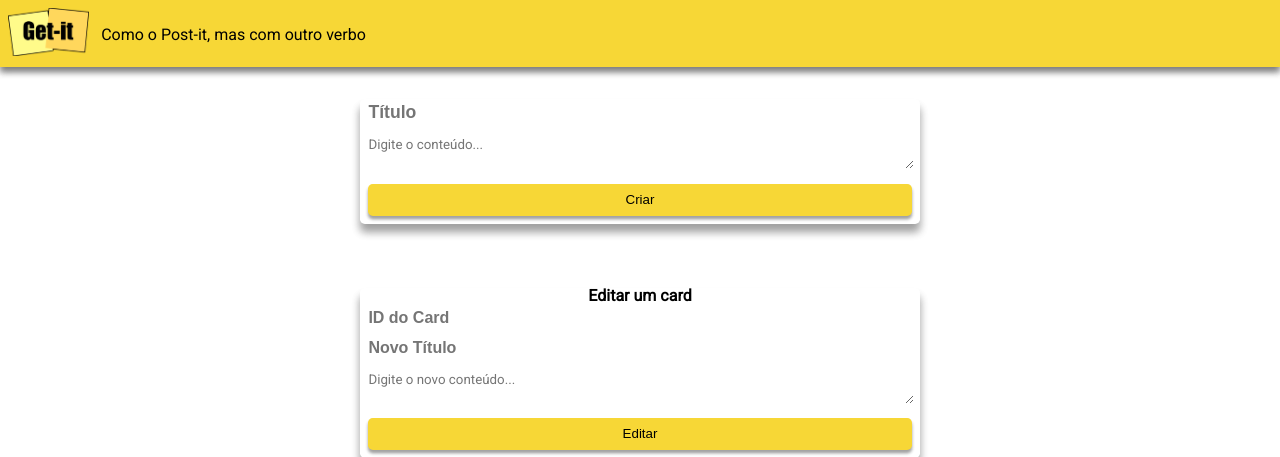
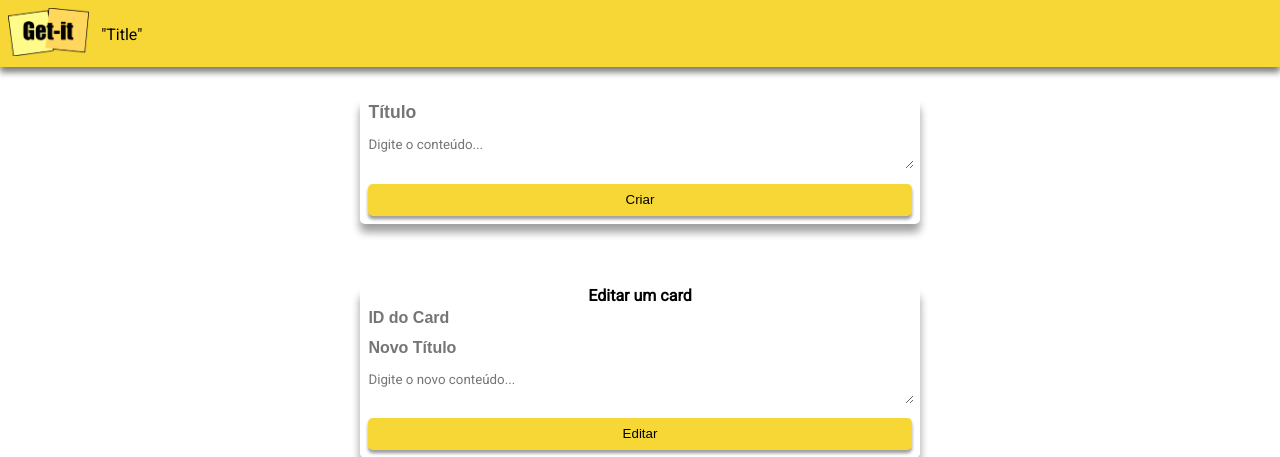
Before and after one commit to renatex333/P1B-TecWeb, a Django app: page / in a window 1280 px wide. Shown: the top 457 px of the page. Run offline with Django 4.2, Linux system fonts and the light colour scheme; data that the repository does not hold is empty; some libraries are stand-ins or nearby versions.

Commit message:
Update index.html

```diff
--- a/notes/templates/notes/index.html
+++ b/notes/templates/notes/index.html
@@ -4,7 +4,7 @@
 {% block content %}
 <div class="appbar">
     <img src="{% static 'notes/img/logo-getit.png' %}" class="logo"/>
-    <span class="subtitle">Como o Post-it, mas com outro verbo</span>
+    <span class="subtitle">"Title"</span>
 </div>
 
 
```
